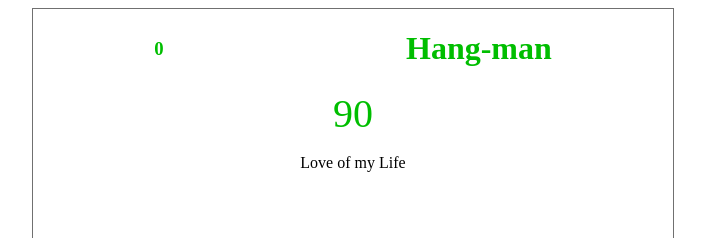
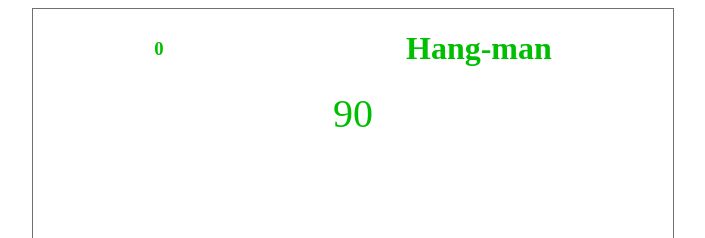
Before and after one commit to jcsmileyjr/hangman2, an Angular app: page / in a window 1280 px wide. Shown: the top 238 px of the page, without its empty margins (287-992 px from the left). Built offline with nearby package versions, Linux system fonts and the light colour scheme.

Commit message:
WIP: Display letters as an array

```diff
--- a/src/app/app.component.html
+++ b/src/app/app.component.html
@@ -2,6 +2,6 @@
   <main class="container">
     <app-header [score]="score"></app-header>
     <app-timer [timer]="timer"></app-timer>
-    <app-problem [problem]="problem"></app-problem>
+    <app-problem [problem]="displayArray"></app-problem>
   </main>
 </div>
--- a/src/app/app.component.ts
+++ b/src/app/app.component.ts
@@ -8,5 +8,27 @@ import { Component } from '@angular/core';
 export class AppComponent {
   score: number = 0;
   timer: number = 90;
-  problem: string = "Love of my Life";
+  problem: string = "Party";
+  currentGuessedLetters: string[] = [];
+  displayArray: string[] = [];
+
+  constructor() {
+    this.createDisplayedProblem(this.problem);
+  }
+
+
+  createDisplayedProblem = (phrase: string) => {
+
+    /*
+    let phraseArray = phrase.split("")
+    this.displayArray = phraseArray.map(letter => {
+      if(letter !== " "){
+        return "blank";
+      }else{
+        return "space";
+      }
+    })
+    console.table(this.displayArray);
+    */
+  }
 }
--- a/src/app/components/problem/problem.component.css
+++ b/src/app/components/problem/problem.component.css
@@ -1,5 +1,11 @@
 
 main {
     display: flex;
+    flex-wrap: wrap;
     justify-content: center;
+    padding: 0px 20px 0px 20px;
 }
+
+label {
+    margin-right: 1vw;
+}
--- a/src/app/components/problem/problem.component.html
+++ b/src/app/components/problem/problem.component.html
@@ -1,3 +1,3 @@
 <main>
-    <p>{{problem}}</p>
+    <label *ngFor="let letter of problem">{{letter}}</label>
 </main>
```
Also changed, not shown: src/app/components/problem/problem.component.ts (line endings or trailing spaces).
